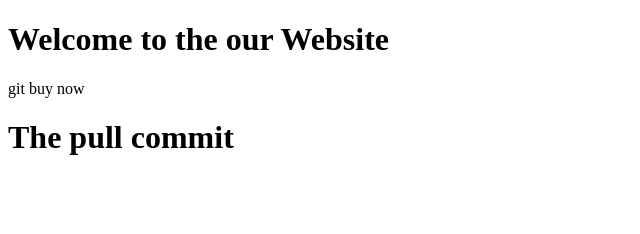
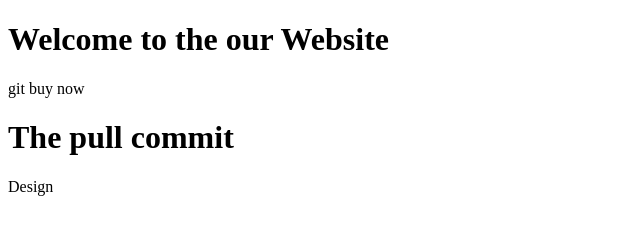
Before and after one commit to DuraKyz/foodmate-, a plain HTML site: page index .html in a window 1280 px wide. Shown: the full height of the page, 0-640 px from the left. Drawn offline with Linux system fonts and the light colour scheme.

Commit message:
footer added index

```diff
--- a/index .html
+++ b/index .html
@@ -9,5 +9,6 @@
   <h1>Welcome to the our Website</h1>
   <p>git buy now</p>
   <h1>The pull commit</h1>
+  <footer>Design</footer>
 </body>
 </html>
```
